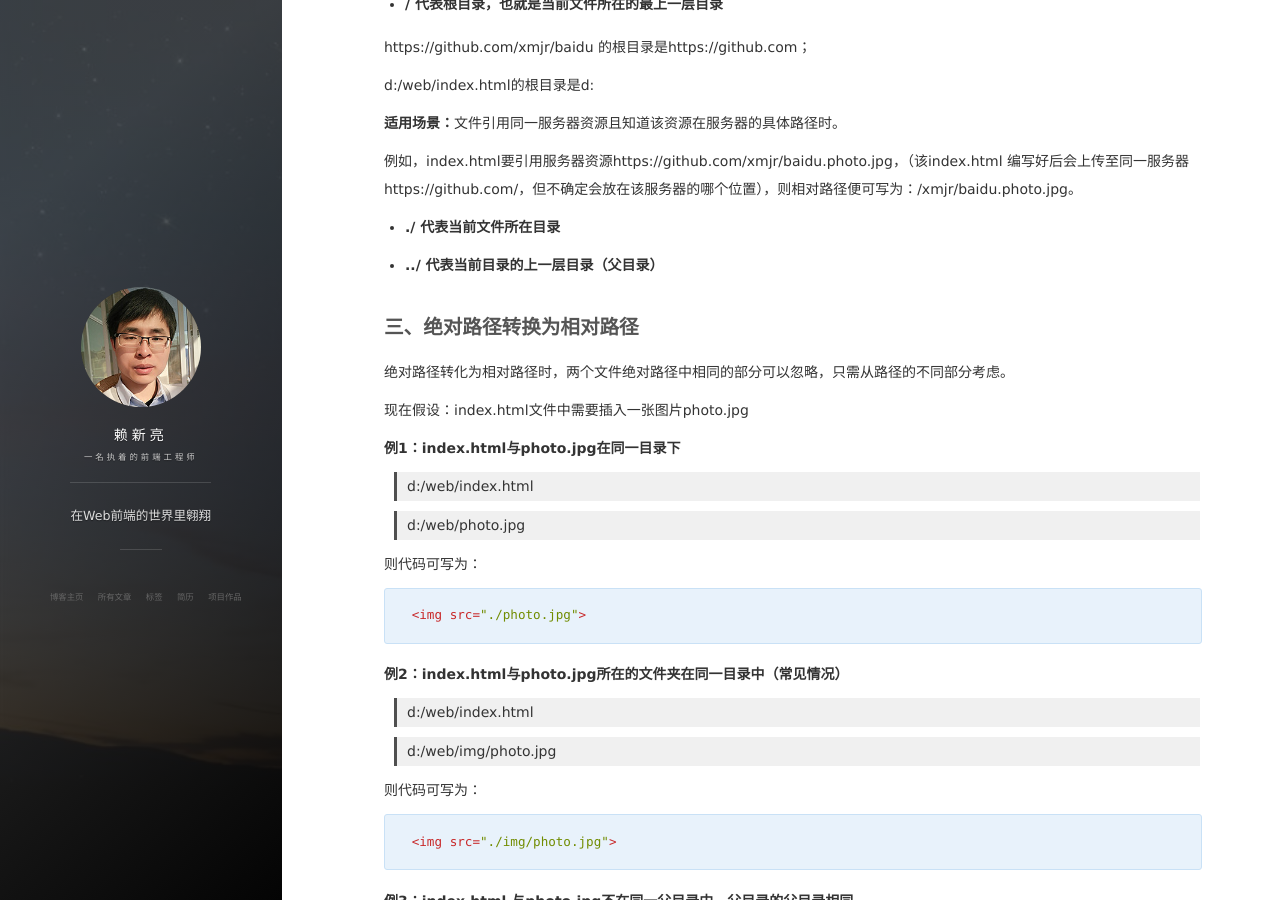
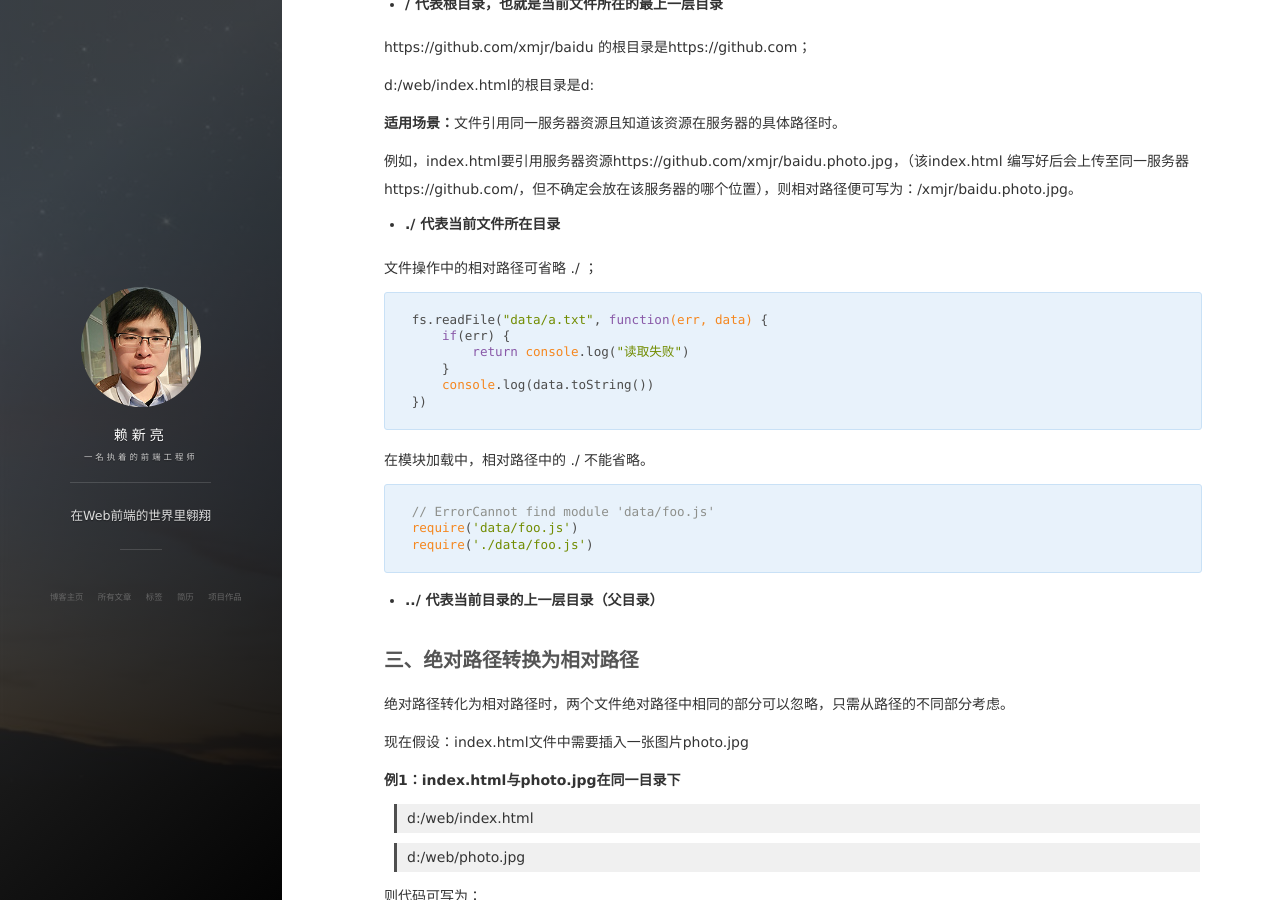
Before and after one commit to xmjr/xmjr.github.io, a Jekyll site: the page built from _posts/2019-07-24-computer-path.md, in a window 1280 px wide and 900 px high, scrolled down 574 px. Built offline with Jekyll 4.4.1, drawn with Linux system fonts in a browser that asks for light colours; nearby versions of some CDN libraries; comment, search, counter and statistics services are not loaded.

Commit message:
Signed-off-by: xmjr <xinlianglai@163.com>

```diff
--- a/_posts/2019-07-24-computer-path.md
+++ b/_posts/2019-07-24-computer-path.md
@@ -33,6 +33,21 @@ d:/web/index.html的根目录是d:
 编写好后会上传至同一服务器https://github.com/，但不确定会放在该服务器的哪个位置），则相对路径便可写为：/xmjr/baidu.photo.jpg。
 
 - **./ 代表当前文件所在目录**
+
+文件操作中的相对路径可省略 ./ ；
+
+    fs.readFile("data/a.txt", function(err, data) {
+        if(err) {
+            return console.log("读取失败")
+        }
+        console.log(data.toString())
+    })
+
+在模块加载中，相对路径中的 ./ 不能省略。
+
+    // ErrorCannot find module 'data/foo.js'
+    require('data/foo.js')
+    require('./data/foo.js')
 
 - **../ 代表当前目录的上一层目录（父目录）**
 
--- a/projects/gfzsr.html
+++ b/projects/gfzsr.html
@@ -3,7 +3,7 @@
 <head>
 	<meta charset="utf-8">
 	<meta name="renderer" content="webkit">
-	<meta http-equiv="X-UA-Compatible" content="IE=Edge,chrome=1">
+	<meta http-equiv="X-UA-Compatible" content="IE=edge,chrome=1">
 	<meta http-equiv="Cache-Control" content="no-siteapp">
 	<meta name="format-detection" content="telephone=no">
 	<link rel="shortcut icon" type="images/gfzsr/x-icon" href="images/gfzsr/favicon.ico">
@@ -12,8 +12,8 @@
 	<title>广发指数日-猜涨跌，赢大礼！</title>
 	<meta name="keywords" content="广发指数日,猜涨跌,赢大礼,广发基金">
 	<meta name="description" content="广发基金邀您参与竞猜大盘每日涨跌！">
-	<link rel="stylesheet" href="css/loading.css">
-	<link rel="stylesheet" type="text/css" href="css/gfzsr.css">
+	<link rel="stylesheet" href="./css/loading.css">
+	<link rel="stylesheet" type="text/css" href="./css/gfzsr.css">
 </head>
 <body>
 	<!-- loading动画 -->
```
Also changed, not shown: _posts/2019-07-27-tool-server.md (+3 -2 lines).
